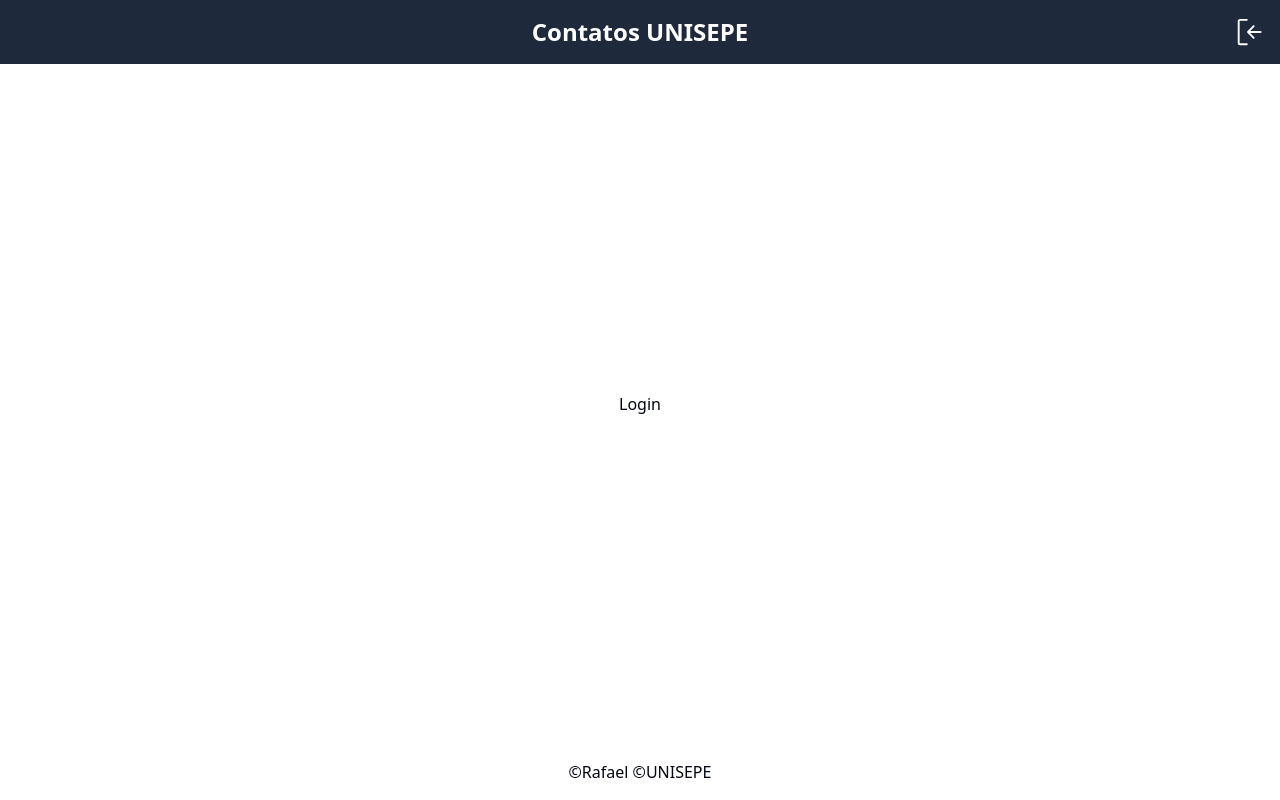
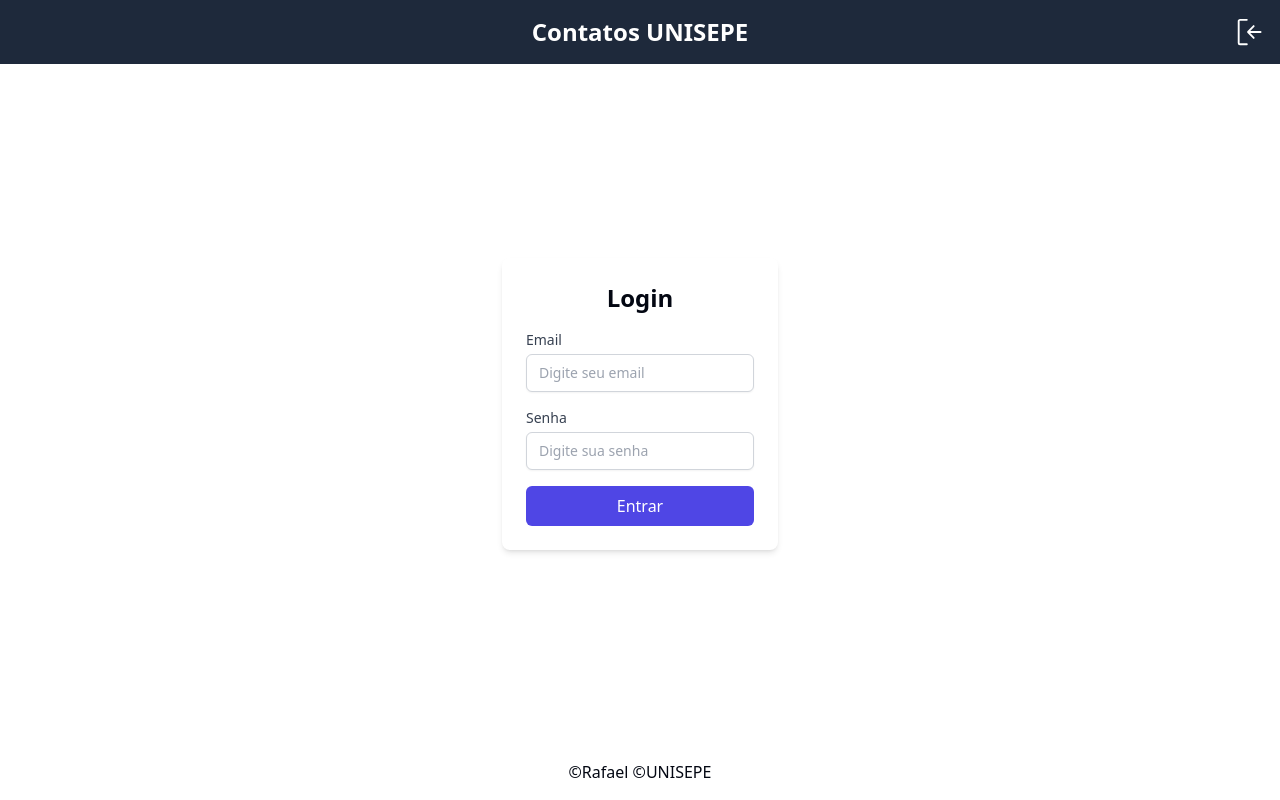
Before and after one commit to Rafa2697/page-numbers, a Next.js app: page /login in a window 1280 px wide. Built offline with nearby package versions, Linux system fonts and the light colour scheme.

Commit message:
Feat: criando uma autenticação simples para com rota para dashboard. Proxima estapa é melhorar a segurança da autenticação com nextauth

```diff
--- a/package.json
+++ b/package.json
@@ -16,6 +16,7 @@
     "clsx": "^2.1.1",
     "lucide-react": "^0.465.0",
     "next": "15.0.3",
+    "next-auth": "^4.24.11",
     "react": "19.0.0-rc-66855b96-20241106",
     "react-dom": "19.0.0-rc-66855b96-20241106",
     "react-icons": "^5.4.0",
--- a/src/app/login/page.tsx
+++ b/src/app/login/page.tsx
@@ -1,9 +1,113 @@
+'use client'
+import { useState } from "react";
+import { useRouter } from "next/navigation";
+import { useToast } from "@/hooks/use-toast"
+
+export default function Login() {
+    const [formData, setFormData] = useState({ email: "", password: "" });
+    const [loading, setLoading] = useState(false);
+    const [error, setError] = useState("");
+    const router = useRouter();
+    const { toast } = useToast()
 
 
-export default function Login(){
-    return(
-        <div>
-            <h1>Login</h1>
+
+    const handleChange = (e: { target: { name: any; value: any; }; }) => {
+        const { name, value } = e.target;
+        setFormData({ ...formData, [name]: value });
+    };
+
+    const handleSubmit = async (e: { preventDefault: () => void; }) => {
+        e.preventDefault();
+        setLoading(true);
+        setError("");
+
+        try {
+            const response = await fetch("https://api-numbers-unisepe.onrender.com/login", {
+                method: "POST",
+                headers: {
+                    "Content-Type": "application/json",
+                },
+                body: JSON.stringify(formData),
+            });
+
+            if (!response.ok) {
+                const errorData = await response.json();
+                throw new Error(errorData.message || "Erro ao fazer login");
+            }
+            toast({
+                title: "Autenticação bem-sucedida",
+                description: "Direcioando para o dashboard...",
+            })
+
+
+            router.push('/dashboard')
+
+        } catch (err: unknown) {
+            if (err instanceof Error) {
+                setError(err.message);
+            } else {
+                setError("Algo deu errado");
+            }
+        } finally {
+            setLoading(false);
+        }
+    };
+    return (
+        <div className="min-h-screen flex items-center justify-center">
+            <div className="bg-white p-6 rounded-lg shadow-md w-full max-w-sm">
+                <h1 className="text-2xl font-bold mb-4 text-center">Login</h1>
+                {error && (
+                    <p className="text-red-500 text-sm mb-4 text-center">{error}</p>
+                )}
+                <form onSubmit={handleSubmit} className="space-y-4">
+                    <div>
+                        <label
+                            htmlFor="email"
+                            className="block text-sm font-medium text-gray-700"
+                        >
+                            Email
+                        </label>
+                        <input
+                            type="email"
+                            id="email"
+                            name="email"
+                            required
+                            value={formData.email}
+                            onChange={handleChange}
+                            className="mt-1 block w-full px-3 py-2 border border-gray-300 rounded-md shadow-sm placeholder-gray-400 focus:ring-indigo-500 focus:border-indigo-500 sm:text-sm"
+                            placeholder="Digite seu email"
+                        />
+                    </div>
+
+                    <div>
+                        <label
+                            htmlFor="password"
+                            className="block text-sm font-medium text-gray-700"
+                        >
+                            Senha
+                        </label>
+                        <input
+                            type="password"
+                            id="password"
+                            name="password"
+                            required
+                            value={formData.password}
+                            onChange={handleChange}
+                            className="mt-1 block w-full px-3 py-2 border border-gray-300 rounded-md shadow-sm placeholder-gray-400 focus:ring-indigo-500 focus:border-indigo-500 sm:text-sm"
+                            placeholder="Digite sua senha"
+                        />
+                    </div>
+
+                    <button
+                        type="submit"
+                        disabled={loading}
+                        className="w-full bg-indigo-600 text-white py-2 px-4 rounded-md hover:bg-indigo-700 focus:outline-none focus:ring-2 focus:ring-indigo-500 focus:ring-offset-2"
+                    >
+                        {loading ? "Carregando..." : "Entrar"}
+                    </button>
+                </form>
+            </div>
         </div>
-    )
+    );
 }
--- a/src/app/page.tsx
+++ b/src/app/page.tsx
@@ -4,6 +4,8 @@
 import { useState, ReactNode, useEffect } from "react";
 import { Avatar, AvatarFallback, AvatarImage } from "@/components/ui/avatar";
 import { useToast } from "@/hooks/use-toast"
+
+
 //função que vai renderizar os numeros na função principal
 const Item = ({ numero }: { numero: { numero: ReactNode; string: string; ativo: boolean; local: string; image: string } }) => {
   const [isOpen, setIsOpen] = useState(false);
```
Also changed, not shown: src/api/auth/[...nextauth].ts (added, +55 -0 lines), 1 other file (tests, documents, lock files or other folders).
